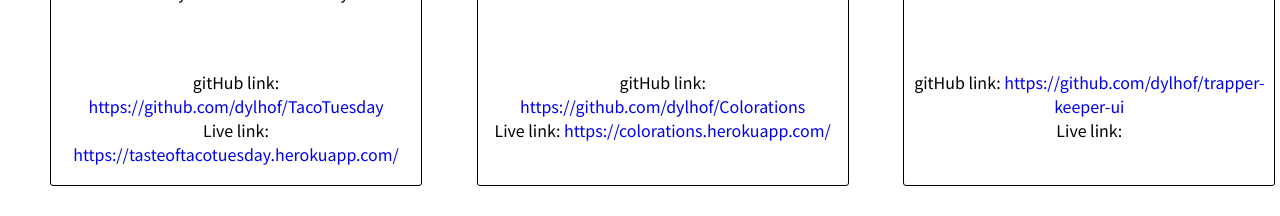
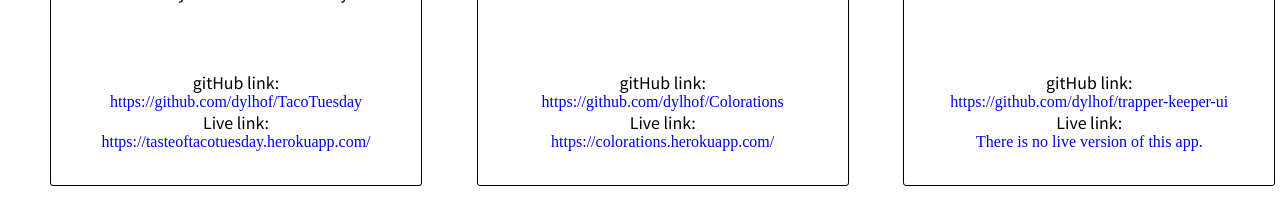
Before and after one commit to dylhof/dylanhofmann, a React (Create React App) app: page / in a window 1280 px wide. Shown: the part 511-727 px from the top of the page. Built offline with nearby package versions, Linux system fonts and the light colour scheme.

Commit message:
Separate p tags and a tags and adds conditional for no live version of app

```diff
--- a/src/Components/Project/Project.js
+++ b/src/Components/Project/Project.js
@@ -1,13 +1,18 @@
 import React from 'react';
 
 export const Project = ({ title, git, url, description, thumbnail}) => {
+  if(url.length === 0) {
+    url = 'There is no live version of this app.'
+  }
   return(
     <div className='project-div'>
       <h2>{title}</h2>
       <img src={thumbnail} alt={title}/>
       <p className='project-description-p'>{description}</p>
-      <p>gitHub link: <a href={git} target='blank'>{git}</a></p>
-      <p>Live link: <a href={url} target='blank'>{url}</a></p>
+      <p>gitHub link: </p>
+      <a href={git} target='blank'>{git}</a>
+      <p>Live link: </p>
+      <a href={url} target='blank'>{url}</a>
     </div>
   )
 };
```
